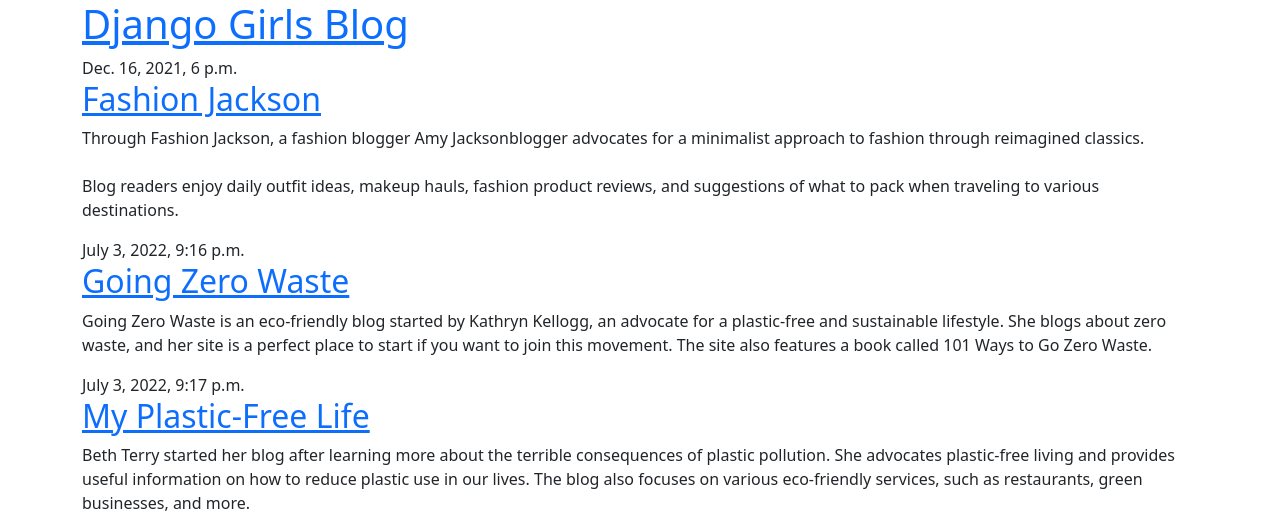
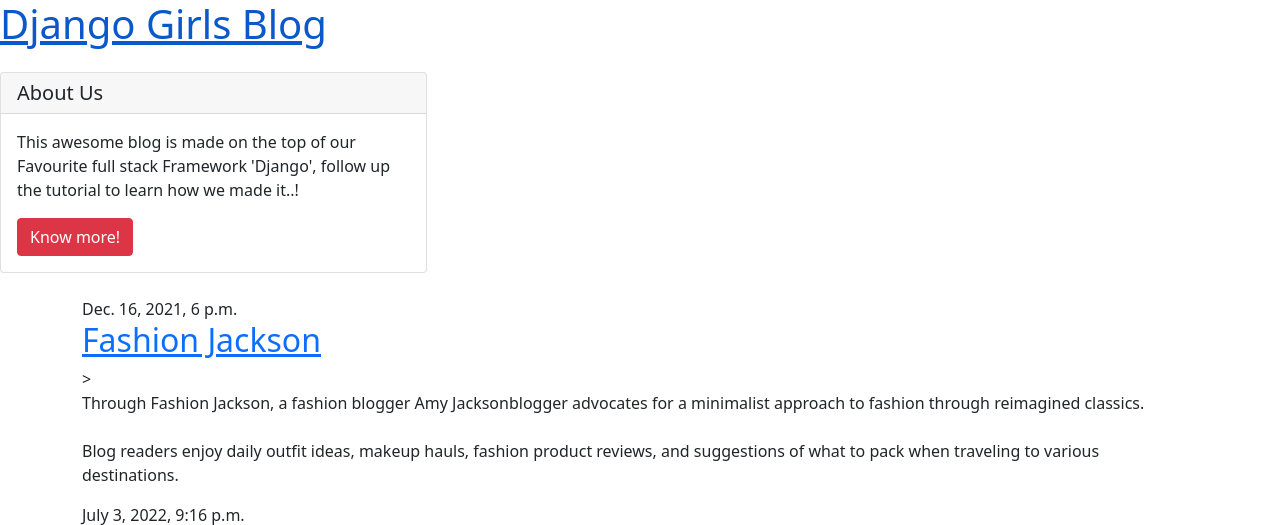
Before and after one commit to Abaliga99/My-First-Blog, a Django app: page / in a window 1280 px wide. Shown: the top 525 px of the page. Run offline with Django 3.2, Linux system fonts and the light colour scheme; data comes from the database, SQL or seed files in the repository; both versions use the stored data as it was after the commit.

Commit message:
Additional features added.

```diff
--- a/blog/templates/blog/base.html
+++ b/blog/templates/blog/base.html
@@ -12,15 +12,43 @@
 
 </head>
 <body>
+
+
+
+
     <header class="page-header">
-      <div class="container">
-        {% if user.is_authenticated %}
-          <a href="{% url 'post_new' %}" class="top-menu">
-             {% include './icons/file-earmark-plus.svg' %}
-          </a>
-        {% endif %}
-        <h1><a href="/">Django Girls Blog</a></h1>
-      </div>
+
+
+
+        <div class="page-header">
+            {% if user.is_authenticated %}
+
+                <a href="{% url 'post_new' %}" class="top-menu"><span class="glyphicon glyphicon-plus"></span></a>
+                <a href="{% url 'post_draft_list' %}" class="top-menu"><span class="glyphicon glyphicon-edit"></span></a>
+                <p class="top-menu">Hello {{ user.username }} <small>(<a href="{% url 'logout' %}">Log out</a>)</small></p>
+            {% else %}
+                <a href="{% url 'login' %}" class="top-menu"><span class="glyphicon glyphicon-lock"></span></a>
+            {% endif %}
+            <h1><a href="/">Django Girls Blog</a></h1>
+        </div>
+      {% block sidebar %}
+
+
+
+<!-- Sidebar Widgets Column -->
+<div class="col-md-4 float-right ">
+<div class="card my-4">
+        <h5 class="card-header">About Us</h5>
+    <div class="card-body">
+        <p class="card-text"> This awesome blog is made on the top of our Favourite full stack Framework 'Django', follow up the tutorial to learn how we made it..!</p>
+        <a href="https://tutorial.djangogirls.org/en/django_forms/"
+           class="btn btn-danger">Know more!</a>
+    </div>
+</div>
+</div>
+
+{% endblock sidebar %}
+
     </header>
     <main class="container">
         <div class="row">
--- a/blog/templates/blog/post_detail.html
+++ b/blog/templates/blog/post_detail.html
@@ -3,11 +3,11 @@
 {% block content %}
     <article class="post">
         <aside class="actions">
-            {% if user.is_authenticated %}
+
               <a class="btn btn-secondary" href="{% url 'post_edit' pk=post.pk %}">
                 {% include './icons/pencil-fill.svg' %}
               </a>
-            {% endif %}
+
         </aside>
         {% if post.published_date %}
             <time class="date">
--- a/blog/templates/blog/post_list.html
+++ b/blog/templates/blog/post_list.html
@@ -6,7 +6,8 @@
             <time class="date">
                 {{ post.published_date }}
             </time>
-            <h2><a href="{% url 'post_detail' pk=post.pk %}">{{ post.title }}</a></h2>
+
+            <h2><a href="{% url 'post_detail' pk=post.pk %}">{{ post.title }}</a></h2>>
             <p>{{ post.text|linebreaksbr }}</p>
         </article>
     {% endfor %}
--- a/blog/views.py
+++ b/blog/views.py
@@ -3,6 +3,7 @@
 from django.utils import timezone
 from .forms import PostForm
 from django.shortcuts import redirect
+from django.contrib.auth.decorators import login_required
 
 def post_list(request):
     posts=Post.objects.filter(published_date__lte=timezone.now()).order_by('published_date')
@@ -12,6 +13,7 @@
     post = get_object_or_404(Post, pk=pk)
     return render(request, 'blog/post_detail.html', {'post': post})
 
+@login_required
 def post_new(request):
     if request.method == "POST":
         form = PostForm(request.POST)
@@ -25,6 +27,7 @@
         form = PostForm()
     return render(request, 'blog/post_edit.html', {'form': form})
 
+@login_required
 def post_edit(request, pk):
     post = get_object_or_404(Post, pk=pk)
     if request.method == "POST":
--- a/mysite/settings.py
+++ b/mysite/settings.py
@@ -125,3 +125,5 @@
 # https://docs.djangoproject.com/en/3.2/ref/settings/#default-auto-field
 
 DEFAULT_AUTO_FIELD = 'django.db.models.BigAutoField'
+
+LOGIN_REDIRECT_URL = '/'
--- a/mysite/urls.py
+++ b/mysite/urls.py
@@ -16,8 +16,12 @@
 
 from django.contrib import admin
 from django.urls import path,include
+from django.contrib.auth import views
+
 
 urlpatterns = [
     path('admin/', admin.site.urls),
+    path('accounts/login/', views.LoginView.as_view(), name='login'),
+    path('accounts/logout/', views.LogoutView.as_view(next_page='/'), name='logout'),
     path('',include('blog.urls')),
 ]
```
Also changed, not shown: blog/templates/blog/registrations/login.html (added, +24 -0 lines), db.sqlite3.
